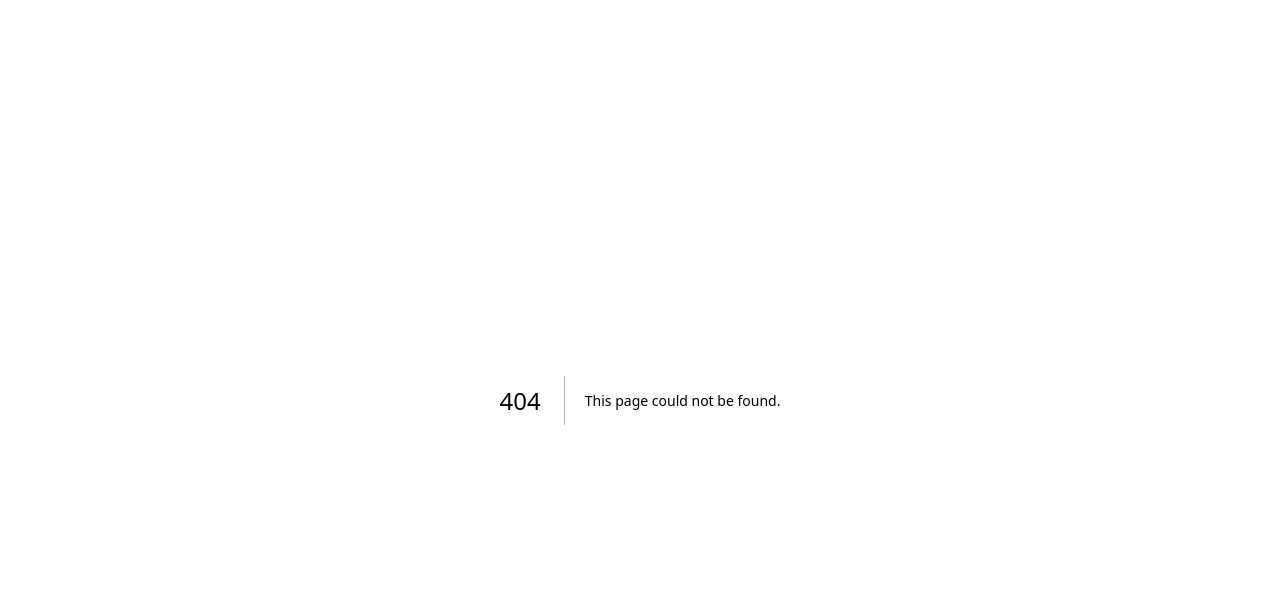
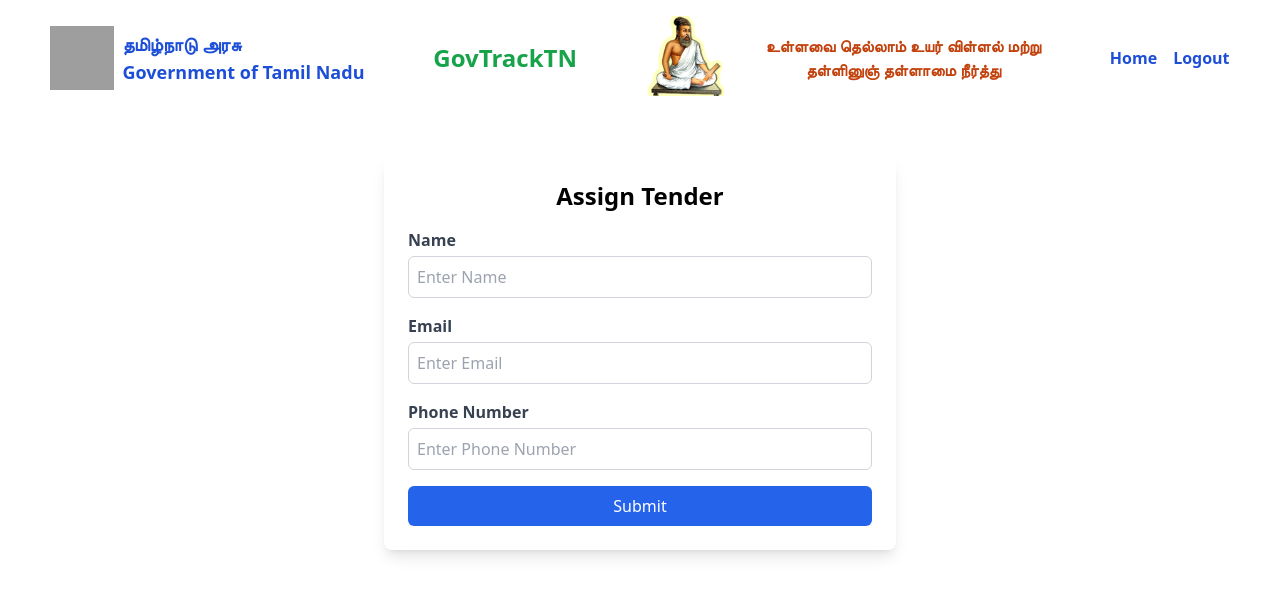
Before and after one commit to Vidhai77/govtracktn, a Next.js app in the folder frontend/: page /assign_tender in a window 1280 px wide. Before the commit this address had no page. Shown: the top 596 px of the page. Built offline with nearby package versions, Linux system fonts and the light colour scheme; grey boxes are pictures that could not be loaded.

Commit message:
UI logic updates

```diff
--- /dev/null
+++ b/frontend/app/assign_tender/page.jsx
@@ -0,0 +1,123 @@
+"use client";
+import React, { useEffect, useState } from "react";
+import Navbar from "@/components/Navbar";
+import { useRouter, useSearchParams } from "next/navigation";
+import axios from "axios";
+
+const AssignTenderPage = () => {
+  const router = useRouter();
+  const searchParams = useSearchParams();
+  const projectId = searchParams.get("id"); // Extract project ID from URL
+
+  const [formData, setFormData] = useState({
+    name: "",
+    email: "",
+    phone: "",
+  });
+
+  useEffect(() => {
+    console.log("Project ID:", projectId); // Debugging: Check if ID is received
+  }, [projectId]);
+
+  const handleChange = (e) => {
+    setFormData({ ...formData, [e.target.name]: e.target.value });
+  };
+
+  const handleSubmit = async (e) => {
+    e.preventDefault();
+
+    if (!projectId) {
+      alert("Project ID is missing!");
+      return;
+    }
+
+    console.log("Submitting Tenderer Details:", formData);
+
+    try {
+      // Retrieve authToken from localStorage
+      const authToken = localStorage.getItem("authToken");
+
+      if (!authToken) {
+        alert("Authorization token is missing. Please log in.");
+        return;
+      }
+
+      const response = await axios.put(
+        `http://localhost:5000/api/projects/${projectId}/assign-tenderer`,
+        formData,
+        {
+          headers: {
+            "Content-Type": "application/json",
+            Authorization: `Bearer ${authToken}`, // Send token in headers
+          },
+        }
+      );
+
+      console.log("Response:", response.data);
+      alert("Tenderer assigned successfully!");
+      router.push("/dhead"); // Redirect after submission
+    } catch (error) {
+      console.error("Error assigning tenderer:", error);
+      alert("Failed to assign tenderer. Please try again.");
+    }
+  };
+
+  return (
+    <>
+      <Navbar />
+      <div className="max-w-lg mx-auto mt-10 p-6 bg-white shadow-lg rounded-lg">
+        <h1 className="text-2xl font-bold text-center mb-4">Assign Tender</h1>
+
+        <form onSubmit={handleSubmit} className="space-y-4">
+          <div>
+            <label className="block text-gray-700 font-semibold mb-1">Name</label>
+            <input
+              type="text"
+              name="name"
+              value={formData.name}
+              onChange={handleChange}
+              required
+              className="w-full p-2 border border-gray-300 rounded-md"
+              placeholder="Enter Name"
+            />
+          </div>
+
+          <div>
+            <label className="block text-gray-700 font-semibold mb-1">Email</label>
+            <input
+              type="email"
+              name="email"
+              value={formData.email}
+              onChange={handleChange}
+              required
+              className="w-full p-2 border border-gray-300 rounded-md"
+              placeholder="Enter Email"
+            />
+          </div>
+
+          <div>
+            <label className="block text-gray-700 font-semibold mb-1">Phone Number</label>
+            <input
+              type="tel"
+              name="phone"
+              value={formData.phone}
+              onChange={handleChange}
+              required
+              className="w-full p-2 border border-gray-300 rounded-md"
+              placeholder="Enter Phone Number"
+            />
+          </div>
+
+          <button
+            type="submit"
+            className="w-full bg-blue-600 text-white p-2 rounded-md hover:bg-blue-700 transition"
+          >
+            Submit
+          </button>
+        </form>
+      </div>
+    </>
+  );
+};
+
+export default AssignTenderPage;
--- a/frontend/app/collector/page.jsx
+++ b/frontend/app/collector/page.jsx
@@ -3,7 +3,7 @@ import Navbar from "@/components/Navbar";
 import React, { useEffect, useState } from "react";
 import { useRouter } from "next/navigation";
 
-const Page = () => {
+const Page =() => {
   const router = useRouter();
   const [projects, setProjects] = useState([]);
   const [search, setSearch] = useState("");
@@ -11,7 +11,7 @@ const Page = () => {
   useEffect(() => {
     const fetchProjects = async () => {
       try {
-        const res = await fetch("http://localhost:5000/api/projects");
+        const res = await fetch("http://localhost:5000/api/projects/district/"+ localStorage.getItem("district"));
         const data = await res.json();
         console.log(data);
         setProjects(data);
--- a/frontend/app/dhead/page.jsx
+++ b/frontend/app/dhead/page.jsx
@@ -5,16 +5,17 @@ import { useRouter } from "next/navigation";
 
 const DepartmentHeadPage = () => {
   const router = useRouter();
-  const [projects, setProjects] = useState([]); // Ensure projects is an array
+  const [projects, setProjects] = useState([]);
   const [search, setSearch] = useState("");
+  const [tenderers, setTenderers] = useState({}); // Store tenderer details
 
   useEffect(() => {
     const fetchProjects = async () => {
       try {
         const res = await fetch("http://localhost:5000/api/projects");
         const data = await res.json();
-        console.log("Fetched Projects:", data); // Debugging: Ensure correct data format
-        setProjects(Array.isArray(data) ? data : []); // Prevents issues if response is not an array
+        console.log("Fetched Projects:", data);
+        setProjects(Array.isArray(data) ? data : []);
       } catch (error) {
         console.error("Error fetching projects:", error);
       }
@@ -23,13 +24,36 @@ const DepartmentHeadPage = () => {
     fetchProjects();
   }, []);
 
-  const filteredProjects = Array.isArray(projects)
-    ? projects.filter(
-        (project) =>
-          project?.name?.toLowerCase().includes(search.toLowerCase()) ||
-          project?._id?.includes(search)
-      )
-    : [];
+  useEffect(() => {
+    const fetchTenderers = async () => {
+      const tendererData = {};
+      await Promise.all(
+        projects.map(async (project) => {
+          if (project.tenderer) {
+            try {
+              const res = await fetch(`http://localhost:5000/api/users/${project.tenderer}`);
+              const data = await res.json();
+              tendererData[project._id] = data.name || "Unknown"; // Store name
+            } catch (error) {
+              console.error(`Error fetching tenderer ${project.tenderer}:`, error);
+              tendererData[project._id] = "Error fetching";
+            }
+          }
+        })
+      );
+      setTenderers(tendererData);
+    };
+
+    if (projects.length > 0) {
+      fetchTenderers();
+    }
+  }, [projects]);
+
+  const filteredProjects = projects.filter(
+    (project) =>
+      project?.name?.toLowerCase().includes(search.toLowerCase()) ||
+      project?._id?.includes(search)
+  );
 
   return (
     <>
@@ -37,11 +61,6 @@ const DepartmentHeadPage = () => {
       <div className="p-6">
         <div className="flex justify-between items-center mb-4">
           <h1 className="text-xl font-bold">Department Projects</h1>
-          <button
-            className="bg-blue-500 text-white px-4 py-2 rounded"
-          >
-            Assign Tenderer
-          </button>
         </div>
 
         <div className="mb-4 flex gap-2">
@@ -60,6 +79,7 @@ const DepartmentHeadPage = () => {
               <th className="border p-2">Title</th>
               <th className="border p-2">Description</th>
               <th className="border p-2">Status</th>
+              <th className="border p-2">Actions</th>
             </tr>
           </thead>
           <tbody>
@@ -68,6 +88,18 @@ const DepartmentHeadPage = () => {
                 <td className="border p-2">{project?.name}</td>
                 <td className="border p-2">{project?.description}</td>
                 <td className="border p-2">{project?.status}</td>
+                <td className="border p-2">
+                  {tenderers[project._id] ? (
+                    <span>{tenderers[project._id]}</span>
+                  ) : (
+                    <button
+                      className="bg-blue-500 text-white px-3 py-1 rounded hover:bg-blue-600 transition"
+                      onClick={() => router.push(`/assign_tender?id=${project._id}`)}
+                    >
+                      Assign Tenderer
+                    </button>
+                  )}
+                </td>
               </tr>
             ))}
           </tbody>
--- a/frontend/app/page.js
+++ b/frontend/app/page.js
@@ -62,10 +62,11 @@ const Home = () => {
         }
       );
 
-      const { token, role: backendRole } = response.data;
+      const { token, role: backendRole ,district} = response.data;
 
       if (token) {
         localStorage.setItem("authToken", token);
+        localStorage.setItem("district" , district)
       }
 
       if (
@@ -81,7 +82,7 @@ const Home = () => {
       }
 
       if (backendRole === "Collector") {
-        router.push("/collector");
+        router.push(`collector`);
       } else if (backendRole === "Department_Head") {
         router.push("/dhead");
       } else if (backendRole === "Tender_Group") {
--- a/frontend/app/tenderer/page.jsx
+++ b/frontend/app/tenderer/page.jsx
@@ -3,7 +3,7 @@ import React from 'react'
 const page = () => {
   return (
     <div>
-
+      Tenderer
     </div>
   )
 }
--- a/frontend/components/Navbar.jsx
+++ b/frontend/components/Navbar.jsx
@@ -40,9 +40,9 @@ const Navbar = () => {
         <Link href="/" className="hover:underline">
           Home
         </Link>
-        <Link href="/#about" className="hover:underline">
-          About
-        </Link>
+        <button  href="/#about"  className="hover:underline">
+          Logout
+        </button>
       </div>
     </nav>
   );
```
